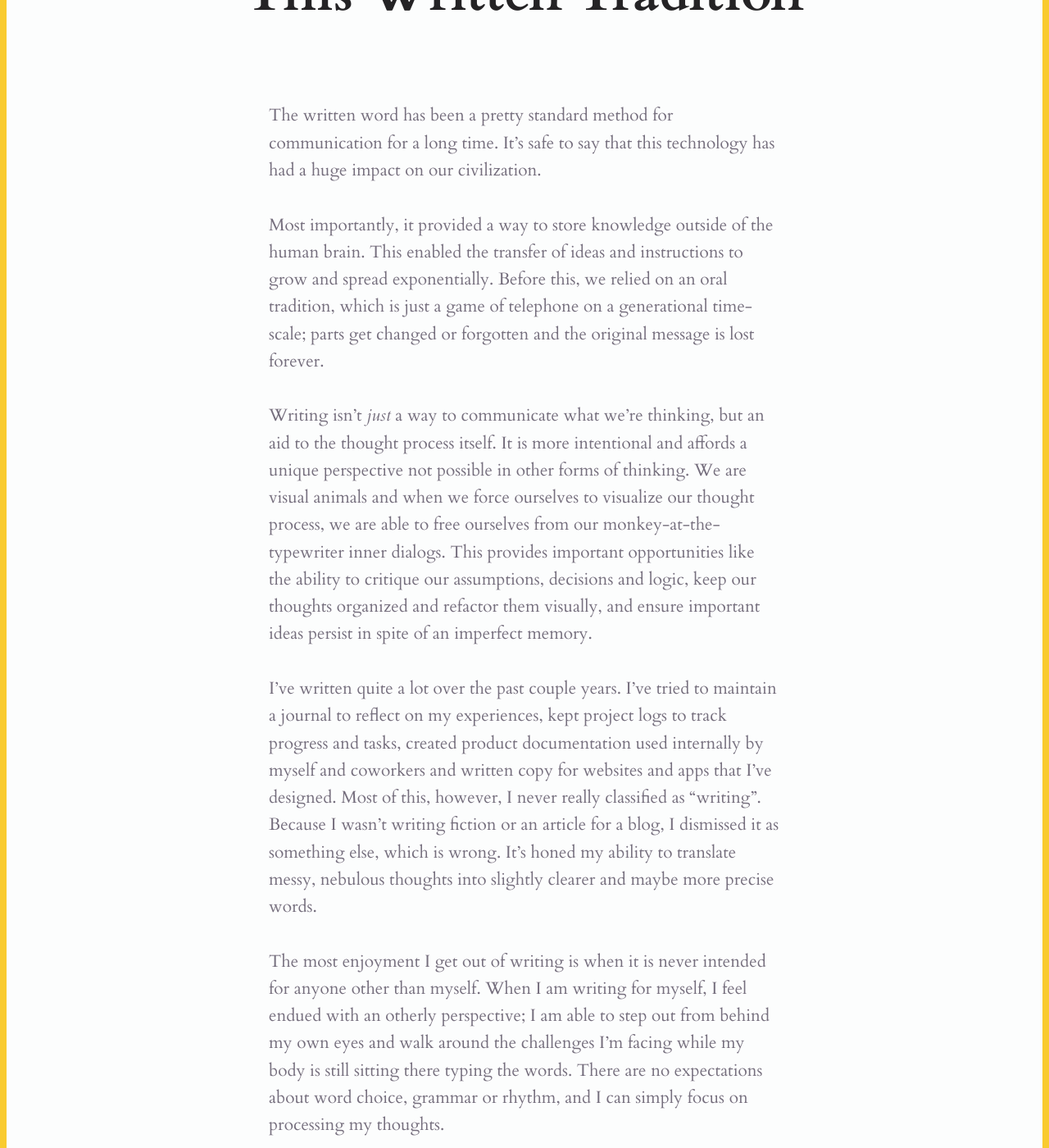
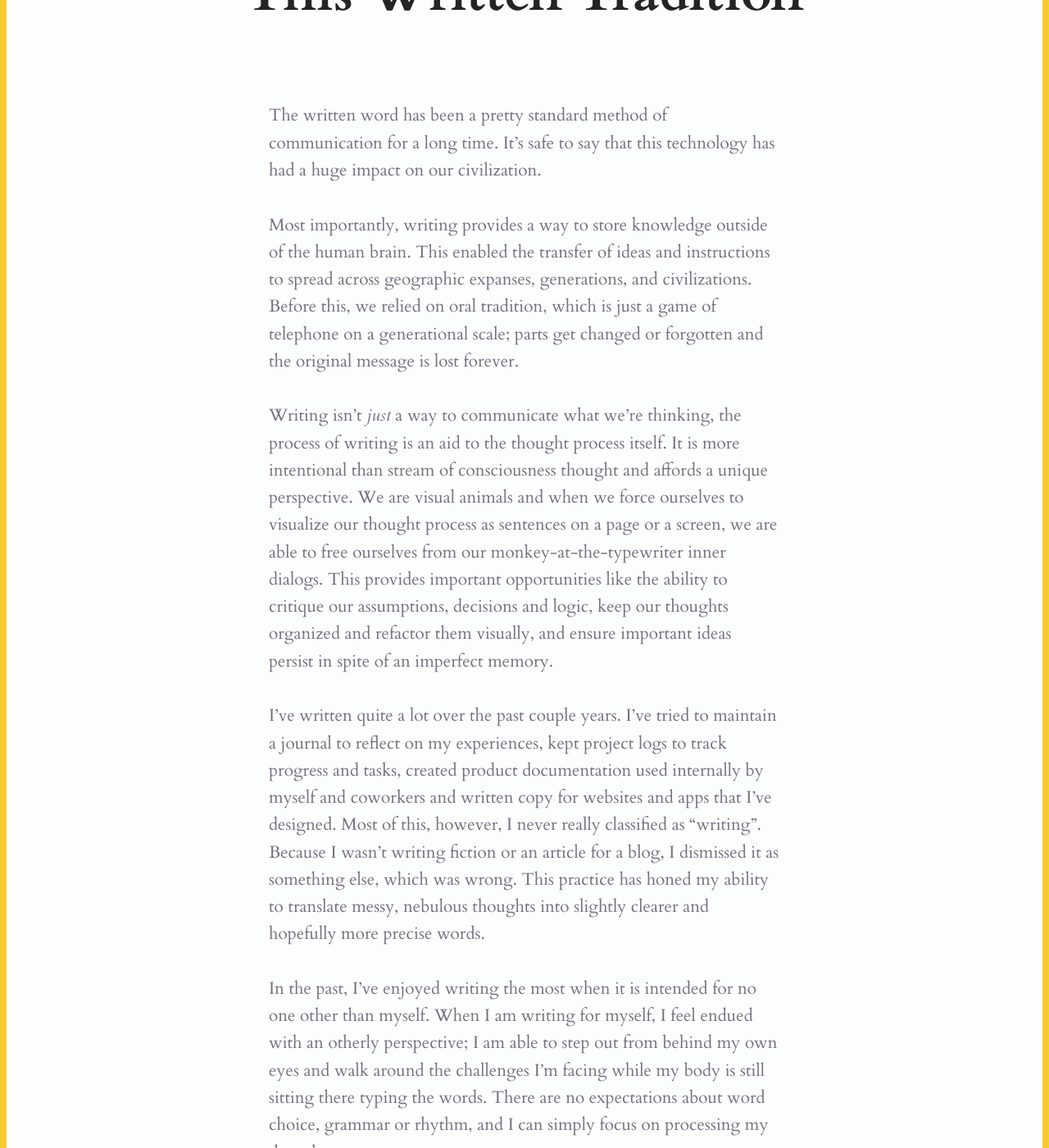
Before and after one commit to alexgetty/personal-site, a Jekyll site: the page built from _posts/2017-01-05-this-written-tradition.markdown, in a window 1280 px wide and 1400 px high, scrolled down 280 px. Shown: the whole window at 82% size. Built offline with Jekyll 4.4.1, drawn with Linux system fonts in a browser that asks for light colours; some of the changed text lies outside the part shown.

Commit message:
Copy revisions to journal entry

```diff
--- a/_posts/2017-01-05-this-written-tradition.markdown
+++ b/_posts/2017-01-05-this-written-tradition.markdown
@@ -6,14 +6,14 @@ date:   2017-01-05
 categories: writing, thinking, civilization
 ---
 
-The written word has been a pretty standard method for communication for a long time. It’s safe to say that this technology has had a huge impact on our civilization.
+The written word has been a pretty standard method of communication for a long time. It’s safe to say that this technology has had a huge impact on our civilization.
 
-Most importantly, it provided a way to store knowledge outside of the human brain. This enabled the transfer of ideas and instructions to grow and spread exponentially. Before this, we relied on an oral tradition, which is just a game of telephone on a generational time-scale; parts get changed or forgotten and the original message is lost forever.
+Most importantly, writing provides a way to store knowledge outside of the human brain. This enabled the transfer of ideas and instructions to spread across geographic expanses, generations, and civilizations. Before this, we relied on oral tradition, which is just a game of telephone on a generational scale; parts get changed or forgotten and the original message is lost forever.
 
-Writing isn’t _just_ a way to communicate what we're thinking, but an aid to the thought process itself. It is more intentional and affords a unique perspective not possible in other forms of thinking. We are visual animals and when we force ourselves to visualize our thought process, we are able to free ourselves from our monkey-at-the-typewriter inner dialogs. This provides important opportunities like the ability to critique our assumptions, decisions and logic, keep our thoughts organized and refactor them visually, and ensure important ideas persist in spite of  an imperfect memory.
+Writing isn’t _just_ a way to communicate what we're thinking, the process of writing is an aid to the thought process itself. It is more intentional than stream of consciousness thought and affords a unique perspective. We are visual animals and when we force ourselves to visualize our thought process as sentences on a page or a screen, we are able to free ourselves from our monkey-at-the-typewriter inner dialogs. This provides important opportunities like the ability to critique our assumptions, decisions and logic, keep our thoughts organized and refactor them visually, and ensure important ideas persist in spite of  an imperfect memory.
 
-I’ve written quite a lot over the past couple years. I’ve tried to maintain a journal to reflect on my experiences, kept project logs to track progress and tasks, created product documentation used internally by myself and coworkers and written copy for websites and apps that I’ve designed. Most of this, however, I never really classified as “writing”. Because I wasn’t writing fiction or an article for a blog, I dismissed it as something else, which is wrong. It’s honed my ability to translate messy, nebulous thoughts into slightly clearer and maybe more precise words.
+I’ve written quite a lot over the past couple years. I’ve tried to maintain a journal to reflect on my experiences, kept project logs to track progress and tasks, created product documentation used internally by myself and coworkers and written copy for websites and apps that I’ve designed. Most of this, however, I never really classified as “writing”. Because I wasn’t writing fiction or an article for a blog, I dismissed it as something else, which was wrong. This practice has honed my ability to translate messy, nebulous thoughts into slightly clearer and hopefully more precise words.
 
-The most enjoyment I get out of writing is when it is never intended for anyone other than myself. When I am writing for myself, I feel endued with an otherly perspective; I am able to step out from behind my own eyes and walk around the challenges I’m facing while my body is still sitting there typing the words. There are no expectations about word choice, grammar or rhythm, and I can simply focus on processing my thoughts.
+In the past, I’ve enjoyed writing the most when it is intended for no one other than myself. When I am writing for myself, I feel endued with an otherly perspective; I am able to step out from behind my own eyes and walk around the challenges I’m facing while my body is still sitting there typing the words. There are no expectations about word choice, grammar or rhythm, and I can simply focus on processing my thoughts.
 
-But, in the spirit of this written tradition to pass on one’s own knowledge and ideas, it’s time to pull a few of those thoughts outside of my own notebook and share them with anyone who is interested (or bored) enough to read them.
+But, in the spirit of the written tradition to pass on one’s own knowledge and ideas, it’s time to pull a few of those thoughts outside of my own notebook and share them with anyone who is interested or curious enough to read them. This will be my small drop in the bucket of collective human knowledge.
```
